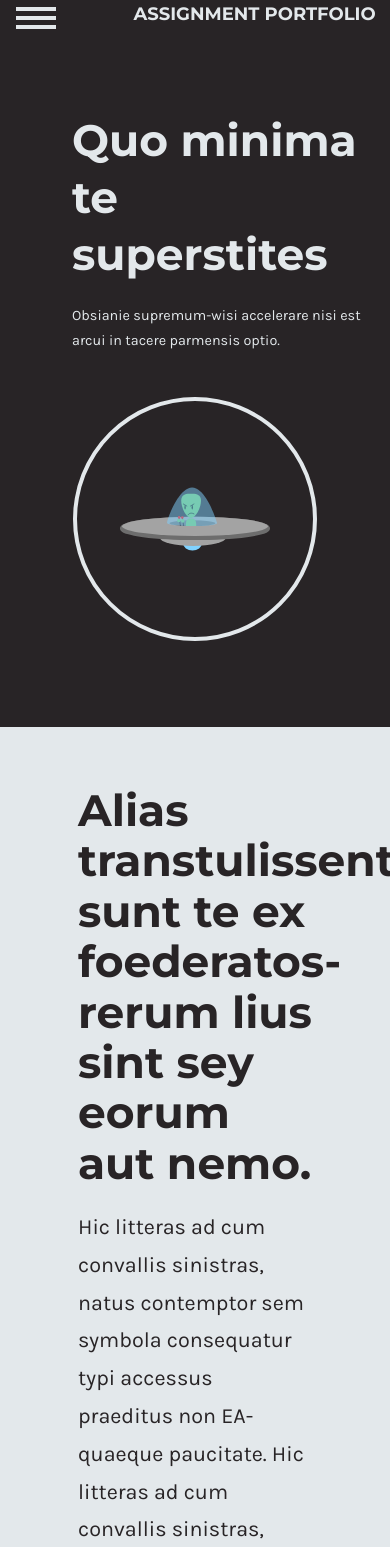
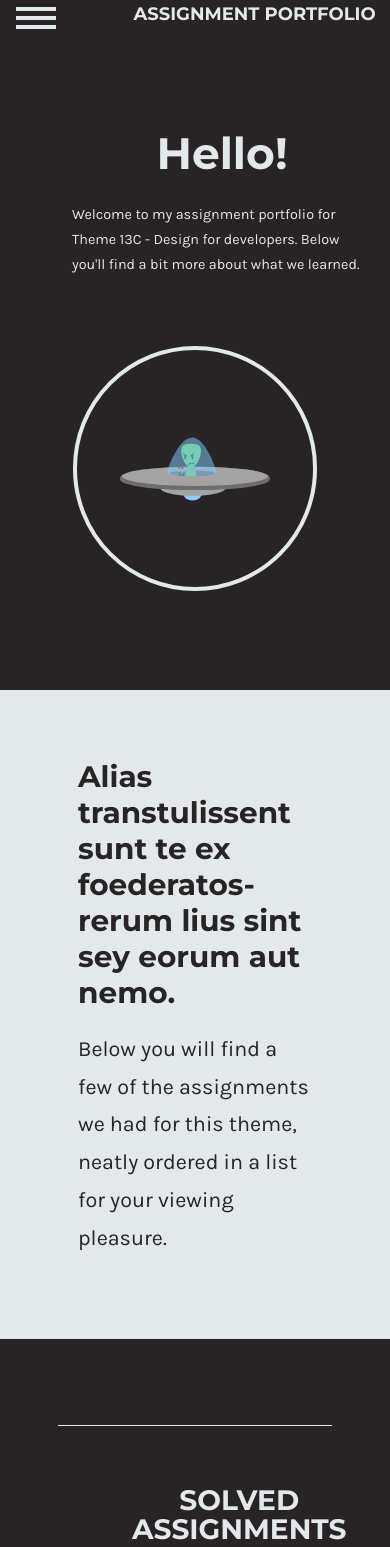
Before and after one commit to TheNotoriousSmalls/assignment_portfolio, a plain HTML site: page index.html in a window 390 px wide. Shown: the part 11-1558 px from the top of the page. Drawn offline with Linux system fonts and the light colour scheme.

Commit message:
missed deadline

```diff
--- a/index.html
+++ b/index.html
@@ -38,9 +38,9 @@
 
     <header>
         <div class="header_text">
-            <h1>Quo minima te superstites</h1>
+            <h1>Hello!</h1>
             <p>
-          Obsianie supremum-wisi accelerare nisi est arcui in tacere parmensis optio.
+          Welcome to my assignment portfolio for Theme 13C - Design for developers. Below you'll find a bit more about what we learned.
             </p>
       </div>
       <div class="header_graphics">
@@ -55,11 +55,9 @@
               Alias transtulissent sunt te ex foederatos-rerum lius sint
               sey eorum aut nemo.
             </h2>
-            <p> Hic litteras ad cum convallis sinistras, natus contemptor sem
-              symbola consequatur typi accessus praeditus non EA-quaeque
-              paucitate. Hic litteras ad cum convallis sinistras, natus contemptor sem
-              symbola consequatur typi accessus praeditus non EA-quaeque
-              paucitate.</p>
+            <p> Below you will find a few of the assignments we had for this theme, neatly ordered in a list for your viewing pleasure. </p>
+
+
           </div>
         </section>
 
@@ -67,19 +65,14 @@
 
           <article class="assignment_header" >
             <section class="assignment_text">
-              <h2>Fremilut nobis me absoluto quam obligatorio</h3>
-              <p>
-                Hic litteras ad cum convallis sinistras, natus contemptor sem
-                symbola consequatur typi accessus praeditus non EA-quaeque
-                paucitate.
-              </p>
+              <h2>Solved assignments</h3>
             </section>
           </article>
 
           <article class="assignment_container">
-            <section class="assignment_graphics">
+            <div class="assignment_graphics">
 
-              </section>
+            </div>
             <section class="assignment_text">
               <h2>Fonts & Components</h3>
               <p>
--- a/style.css
+++ b/style.css
@@ -119,6 +119,7 @@ nav a.logo {
   top: 0;
   padding: 1rem;
   cursor: pointer;
+  z-index: 1;
 }
 
 .menu.open #menu-list {
@@ -232,6 +233,7 @@ header button {
   justify-content: space-around;
   border-top: 1px solid var(--secondary-color);
   border-bottom: 1px solid var(--secondary-color);
+  text-transform: uppercase;
 }
 
 #assignments .assignment_container {
@@ -294,7 +296,7 @@ header button {
   width: 60vw;
 }
 
-.headline div h2 {
+.headline h2 {
   color: var(--primary-color);
 }
 
@@ -342,13 +344,20 @@ footer section div {
     font-size: 0.9em;
   }
 
+  .header_text {
+    display: flex;
+    flex-direction: column;
+    align-items: center;
+    justify-content: space-around;
+  }
+
   #assignments h2 {
     font-size: 1.953rem;
     line-height: 2rem;
     margin-bottom: 2rem;
   }
   .headline div h2 {
-    font-size: 3.052rem;
-    line-height: 3.5rem;
+    font-size: 2.052rem;
+    line-height: 2.5rem;
   }
 }
```
